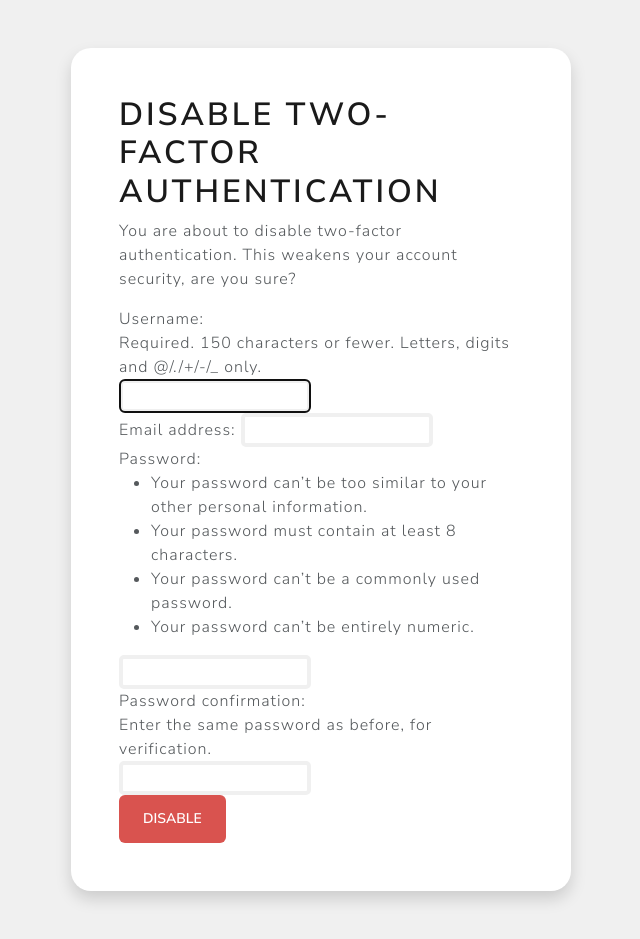
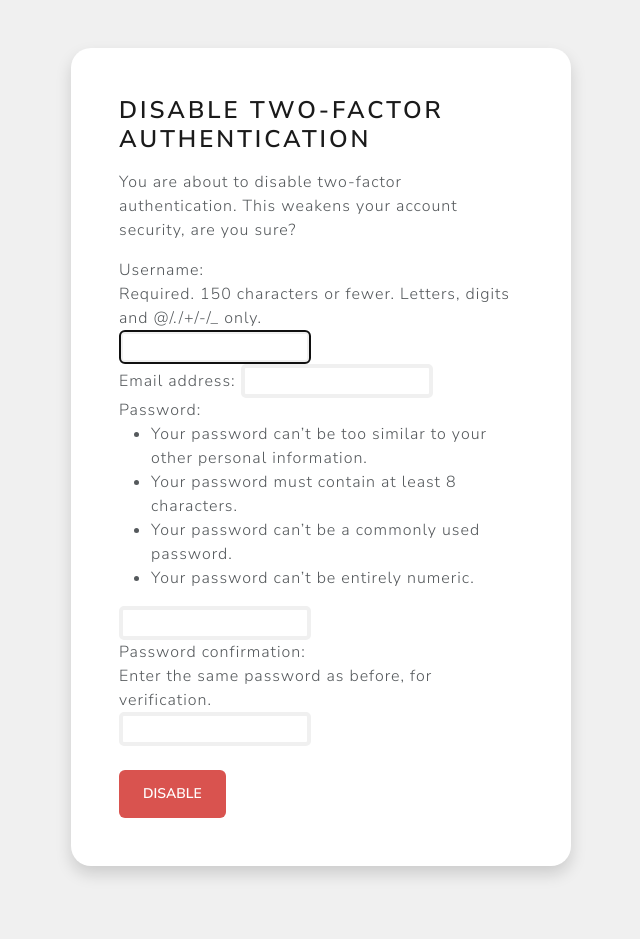
Before and after one commit to rivka-levit/security-checklist, a Django app: template app/secure_app/templates/two_factor/profile/disable.html in a window 1280 px wide. Shown: the part 96-1035 px from the top of the page, without its empty margins (319-959 px from the left). After the commit the page ends 973 px from the top, so only its background shows below. Run offline with Django 5.2, Linux system fonts and the light colour scheme; the template is opened without the code that fills it: values that come from a table or form of the project are taken from there, others are empty; parts of the project's set-up code (start-up, migrations or seed data) failed here and were passed over; some libraries are stand-ins or nearby versions.

Commit message:
disable two-factor styling

```diff
--- a/app/secure_app/templates/two_factor/profile/disable.html
+++ b/app/secure_app/templates/two_factor/profile/disable.html
@@ -2,13 +2,14 @@
 {% load i18n %}
 
 {% block content %}
-  <h1>{% block title %}{% trans "Disable Two-factor Authentication" %}{% endblock %}</h1>
-  <p>{% blocktrans trimmed %}You are about to disable two-factor authentication. This
+  <h3>{% block title %}{% trans "Disable Two-factor Authentication" %}{% endblock %}</h3>
+  <p class="mt-3">{% blocktrans trimmed %}You are about to disable two-factor authentication. This
     weakens your account security, are you sure?{% endblocktrans %}</p>
   <form method="post">
     {% csrf_token %}
     <table>{{ form }}</table>
-    <button class="btn btn-danger"
-            type="submit">{% trans "Disable" %}</button>
+    <button class="btn btn-danger mt-4" type="submit">
+      {% trans "Disable" %}
+    </button>
   </form>
 {% endblock %}
```
